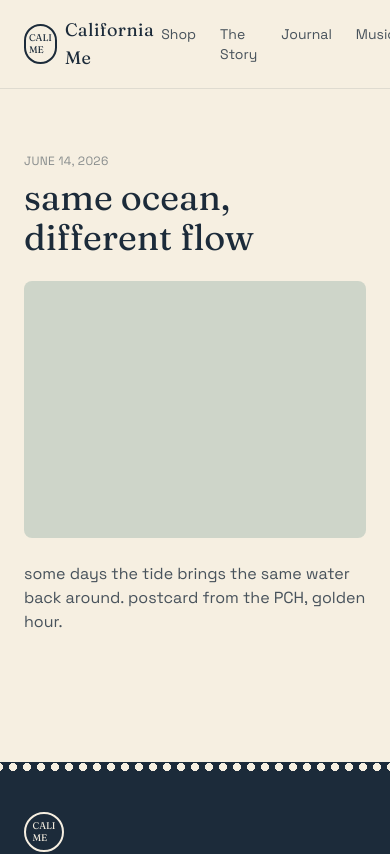
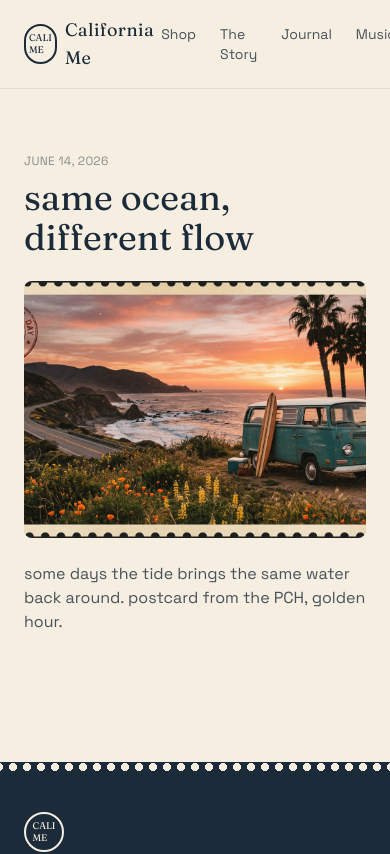
Before and after one commit to dcassese1-ship-it/california-me-website, a Next.js app: page /journal/same-ocean-different-flow in a window 390 px wide. Shown: the top 854 px of the page. Built offline with nearby package versions, Linux system fonts and the light colour scheme.

Commit message:
Wire up Journal entry images via next/image
Replaces the gray placeholder slots on the journal list card and
detail page with the real postcard photos for both entries, rendered
through next/image with fill + object-cover. Verified at mobile width.

```diff
--- a/src/app/journal/[slug]/page.tsx
+++ b/src/app/journal/[slug]/page.tsx
@@ -1,3 +1,4 @@
+import Image from "next/image";
 import { notFound } from "next/navigation";
 import { journalPosts } from "@/lib/data";
 
@@ -27,7 +28,15 @@ export default async function JournalPostPage({
       <h1 className="mt-2 font-headline text-4xl text-dusk-navy">
         {post.title}
       </h1>
-      <div className="mt-6 aspect-[4/3] w-full rounded-lg bg-ocean-teal/20" />
+      <div className="relative mt-6 aspect-[4/3] w-full overflow-hidden rounded-lg bg-ocean-teal/20">
+        <Image
+          src={post.image}
+          alt={post.title}
+          fill
+          sizes="(min-width: 640px) 42rem, 100vw"
+          className="object-cover"
+        />
+      </div>
       <p className="mt-6 text-dusk-navy/80">{post.excerpt}</p>
     </article>
   );
--- a/src/components/JournalEntry.tsx
+++ b/src/components/JournalEntry.tsx
@@ -1,3 +1,4 @@
+import Image from "next/image";
 import Link from "next/link";
 import type { JournalPost } from "@/lib/data";
 
@@ -7,7 +8,15 @@ export default function JournalEntry({ post }: { post: JournalPost }) {
       href={`/journal/${post.slug}`}
       className="group block overflow-hidden rounded-lg border border-dusk-navy/10 bg-paper-cream transition hover:shadow-md"
     >
-      <div className="aspect-[4/3] w-full bg-ocean-teal/20" />
+      <div className="relative aspect-[4/3] w-full bg-ocean-teal/20">
+        <Image
+          src={post.image}
+          alt={post.title}
+          fill
+          sizes="(min-width: 1024px) 33vw, (min-width: 640px) 50vw, 100vw"
+          className="object-cover"
+        />
+      </div>
       <div className="p-4">
         <p className="text-xs uppercase tracking-wide text-dusk-navy/50">
           {new Date(post.date).toLocaleDateString("en-US", {
--- a/src/lib/data.ts
+++ b/src/lib/data.ts
@@ -61,7 +61,7 @@ export const journalPosts: JournalPost[] = [
     excerpt:
       "some days the tide brings the same water back around. postcard from the PCH, golden hour.",
     date: "2026-06-14",
-    image: "/placeholder/journal-1.jpg",
+    image: "/Image/journal/journal-02.png.png",
   },
   {
     slug: "no-rush-just-us",
@@ -69,6 +69,6 @@ export const journalPosts: JournalPost[] = [
     excerpt:
       "no plans past sundown. just the two of us and whatever the coast wants to give us tonight.",
     date: "2026-05-02",
-    image: "/placeholder/journal-2.jpg",
+    image: "/Image/journal/journal-01-pch-sunset.png.png",
   },
 ];
```
Also changed, not shown: public/Image/journal/journal-02.png.png (added), 1 other file (tests, documents, lock files or other folders).
